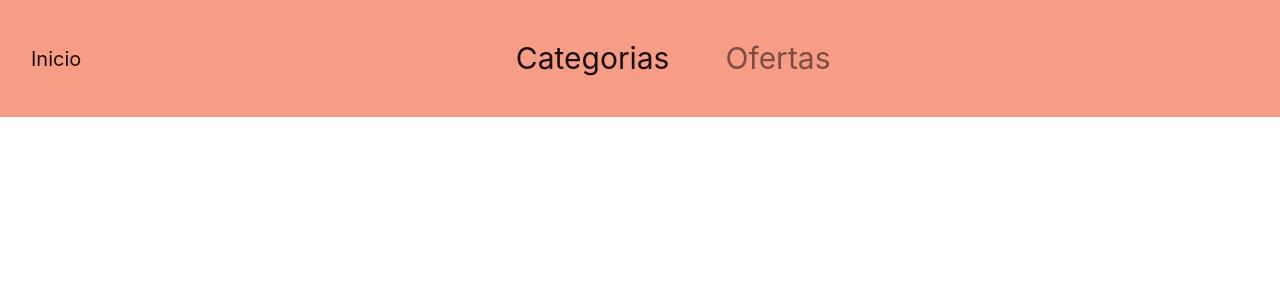
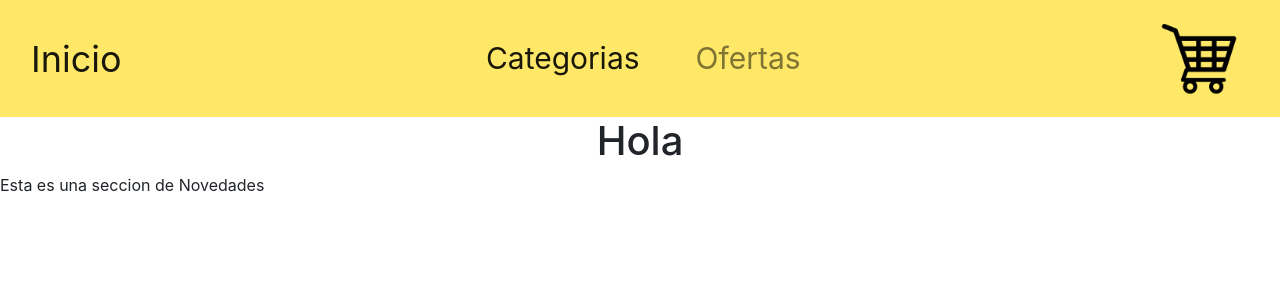
Before and after one commit to NicoGuinzio/viteReact, a React (Vite) app in the folder viteproject/: page / in a window 1280 px wide. Shown: the top 300 px of the page. Built offline with nearby package versions, Linux system fonts and the light colour scheme.

Commit message:
actualizacion

```diff
--- a/viteproject/index.html
+++ b/viteproject/index.html
@@ -10,6 +10,7 @@
   </head>
   <body>
     <div id="root"></div>
+
     <script type="module" src="/src/main.jsx"></script>
     <script src="https://cdn.jsdelivr.net/npm/bootstrap@5.1.3/dist/js/bootstrap.bundle.min.js"
     integrity="sha384-ka7Sk0Gln4gmtz2MlQnikT1wXgYsOg+OMhuP+IlRH9sENBO0LRn5q+8nbTov4+1p"
--- a/viteproject/src/App.jsx
+++ b/viteproject/src/App.jsx
@@ -2,15 +2,19 @@
 import reactLogo from './assets/react.svg'
 import './components/navbar/navbar.css'
 import './App.css'
-import Navbar from "./components/navbar/navbar"
+import Navbar from "./components/navbar/Navbar"
+import Novedades from './components/novedades/Novedades'
 
 function App() {
   // const [count, setCount] = useState(0)
+  let titulo ="Meli"
 
   return (
 
   <>
-  <Navbar/>
+  <Navbar titulo="nombreProyecto"/>
+  <h1>Hola</h1>
+  <Novedades/>
   </>
 
     )
--- a/viteproject/src/components/navbar/navbar.css
+++ b/viteproject/src/components/navbar/navbar.css
@@ -29,10 +29,19 @@
 
   /*NAV*/
   .bg-light {
-    background-color: #f46640a3 !important; }
+    background-color: #ffe867 !important; }
 
   .navbar-toggler {
     background-color: #046ccc; }
 
   .navbar-collapse {
     justify-content: space-evenly; }
+
+  .imgCarrito {
+    height: 100px;
+    width: 100px;
+  }
+
+  .navbar-brand {
+    font-size: 2.25rem;
+  }
--- a/viteproject/src/components/navbar/navbar.jsx
+++ b/viteproject/src/components/navbar/navbar.jsx
@@ -1,26 +1,28 @@
 import React from 'react'
 
-
-// TENGO QUE PONER EL href a la etiqueta a de navbar
-const navbar = () => {
+const Navbar = (props) => {
+    console.log(props)
     return (
         <>
-            <nav class="navbar navbar-expand-lg navbar-light bg-light">
-                <div class="container-fluid">
-                    <a class="navbar-brand" id="link de inicio" href="#">Inicio</a>
-                    <button class="navbar-toggler" type="button" data-bs-toggle="collapse" data-bs-target="#navbarSupportedContent"
-                        aria-controls="navbarSupportedContent" aria-expanded="false" aria-label="Toggle navigation">
-                        <span class="navbar-toggler-ico"></span>
+            <nav className="navbar navbar-expand-lg navbar-light bg-light">
+                <div className="container-fluid">
+                    <a className="navbar-brand" id="link de inicio" href="#" >Inicio</a>
+                    <button className="navbar-toggler" type="button" data-bs-toggle="collapse" data-bs-target="#navbarSupportedContent"
+                        aria-controls="navbarSupportedContent" aria-expanded="false" aria-label="Toggle navigation" >
+                        <span className="navbar-toggler-ico"></span>
                     </button>
-                    <div class="collapse navbar-collapse" id="navbarSupportedContent">
-                        <ul class="navbar-nav me-auto mb-2 mb-lg-0">
-                            <li class="nav-item">
-                                <a class="nav-link active " aria-current="page">Categorias</a>
+                    <div className="collapse navbar-collapse" id="navbarSupportedContent">
+                        <ul className="navbar-nav me-auto mb-2 mb-lg-0">
+                            <li className="nav-item">
+                                <a className="nav-link active " aria-current="page">Categorias</a>
                             </li>
-                            <li class="nav-item">
-                                <a class="nav-link">Ofertas</a>
+                            <li className="nav-item">
+                                <a className="nav-link">Ofertas</a>
                             </li>
                         </ul>
+                    </div>
+                    <div>
+                    <img className="imgCarrito" src="../../../img/carritoimagen.png" alt="imagen Carrito"/>
                     </div>
                 </div>
             </nav>
@@ -28,4 +30,4 @@
     )
 }
 
-export default navbar
+export default Navbar
--- /dev/null
+++ b/viteproject/src/components/novedades/Novedades.jsx
@@ -0,0 +1,9 @@
+import React from 'react'
+
+const Novedades = () => {
+  return (
+    <div>Esta es una seccion de Novedades</div>
+  )
+}
+
+export default Novedades
--- a/viteproject/src/main.jsx
+++ b/viteproject/src/main.jsx
@@ -7,7 +7,7 @@
 //llamamos una funcion porque app es una funcion de esta forma --> <App/>
 
 ReactDOM.createRoot(document.getElementById('root')).render(
-  <React.StrictMode>
+
     <App />
-  </React.StrictMode>
+
 )
```
Also changed, not shown: viteproject/img/carritoimagen.png (added), viteproject/src/components/novedades/Novedades.css (added).
